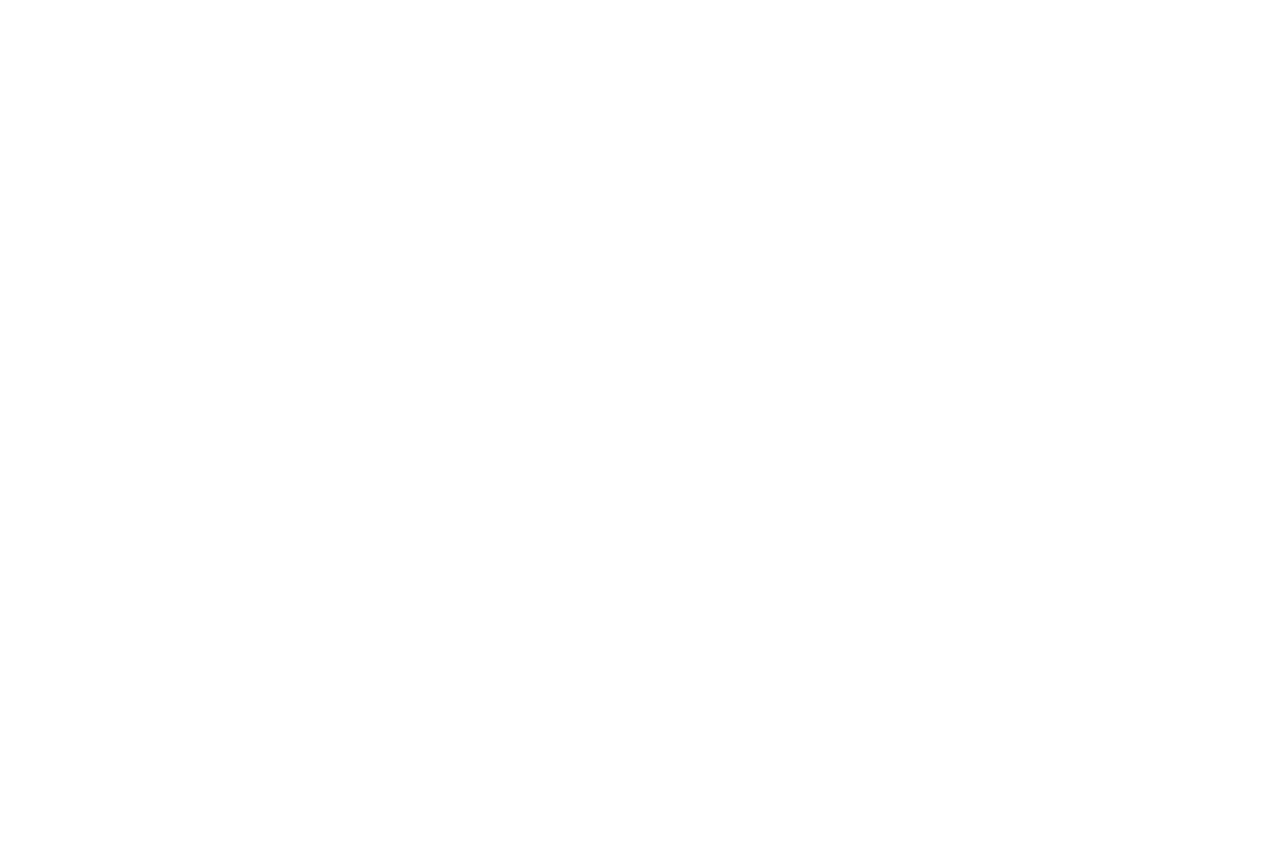
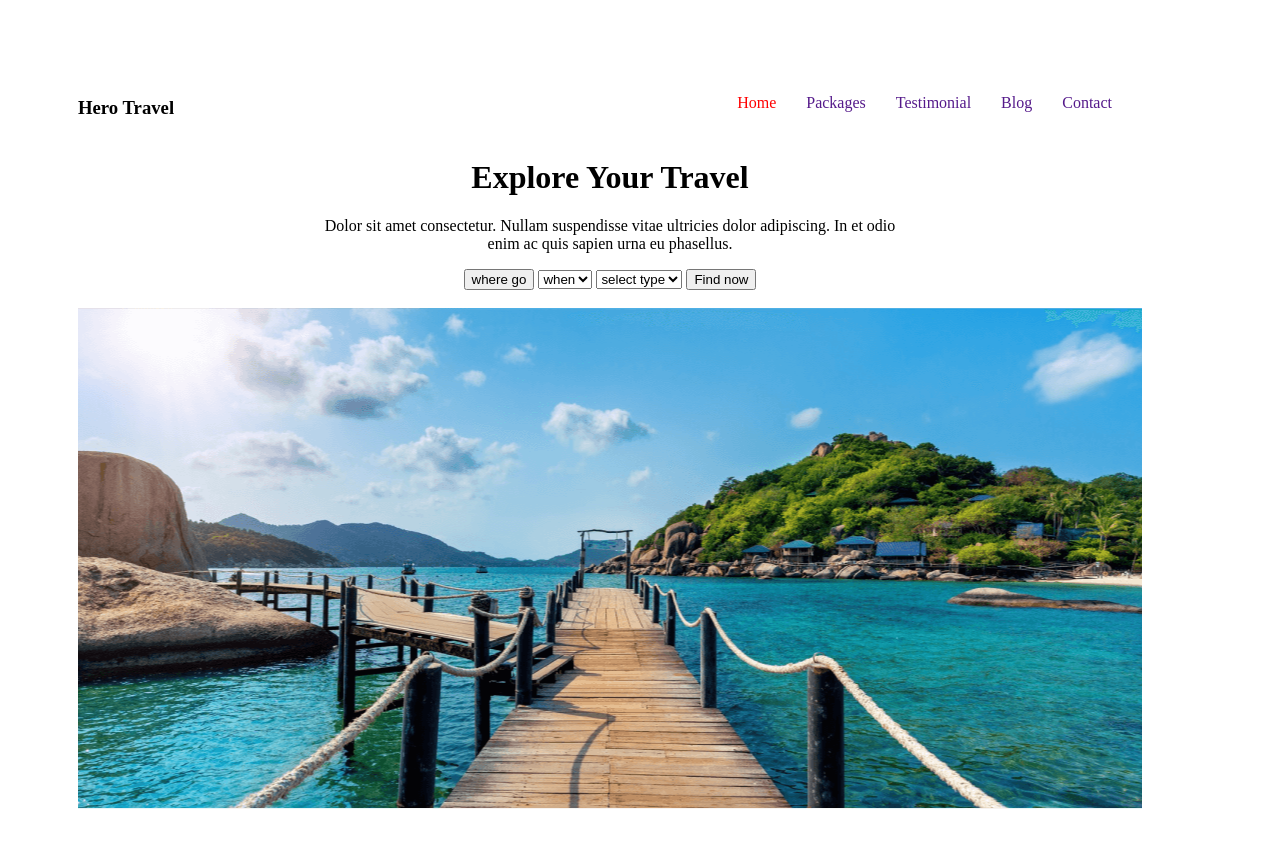
Before and after one commit to saniaakter2121/project-1, a plain HTML site: page index.html in a window 1280 px wide. Before the commit the page ends 800 px from the top, so only its background shows below. Drawn offline with Linux system fonts and the light colour scheme.

Commit message:
second commit

```diff
--- a/index.html
+++ b/index.html
@@ -3,9 +3,45 @@
 <head>
     <meta charset="UTF-8">
     <meta name="viewport" content="width=device-width, initial-scale=1.0">
-    <title>Document</title>
+    <title>project-1</title>
+    <link rel="stylesheet" href="styles/travel.css">
 </head>
 <body>
+    <header>
+        <nav>
+            <h3>Hero Travel</h3></p>
+            <ul>
+                <li><a class="red" href="">Home</a></li>
+                <li><a href="">Packages</a></li>
+                <li><a href="">Testimonial </a></li>
+                <li><a href="">Blog </a></li>
+                <li><a href="">Contact</a></li>
+            </ul>
+        </nav>
+        <div class="banner">
+            <div class="top">
+            <h1 class="banner-content">Explore Your Travel</h1>
+            <p class="banner-description">Dolor sit amet consectetur. Nullam suspendisse vitae
+                ultricies dolor adipiscing. In et odio<br>
+                enim ac quis sapien urna eu phasellus.</p>
+                <div class="button">
+               <button>where go</button>
+               <select >
+                <option value="when">when</option>
+               </select>
+               <select>
+                <option>select type</option>
+               </select>
+               <button>Find now</button>
+        </div>
+        </div>
+</div>
+    </header>
+    <main>
 
+    </main>
+    <footer>
+
+    </footer>
 </body>
 </html>
--- /dev/null
+++ b/styles/travel.css
@@ -0,0 +1,42 @@
+nav{
+    display: flex;
+    justify-content: space-between;
+}
+nav > ul{
+    display: flex;
+}
+nav li{
+    list-style: none;
+    margin-right: 30px;
+    margin-right: 30px;
+
+
+}
+header{
+    padding: 70px;
+    font-weight: 500;
+    margin-right: 60px;
+}
+nav li a {
+    text-decoration: none;
+}
+nav h3{
+    font-weight: 60px;
+}
+.red{
+    color: red;
+}
+.banner{
+    background-image: url(../Images/Group\ 13\ \(1\)\ \(1\).png);
+   height: 100vh;
+    width: 100%;
+    background-repeat: no-repeat;
+    background-position: center;
+    align-items: center;
+
+}
+ .banner-content,.banner-description,.button{
+   text-align: center;
+
+
+}
```
